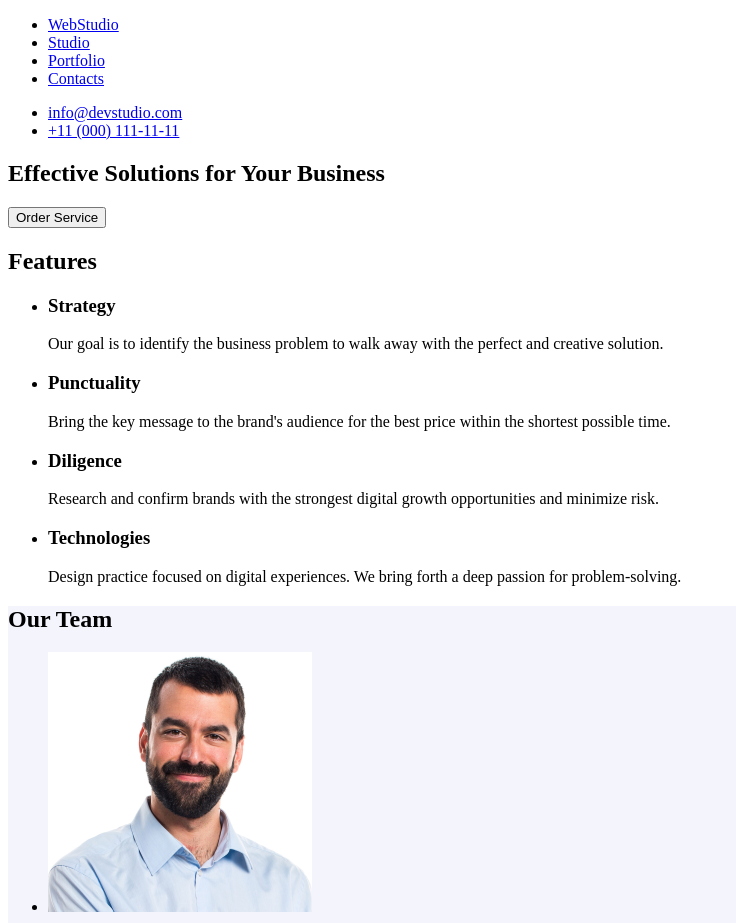
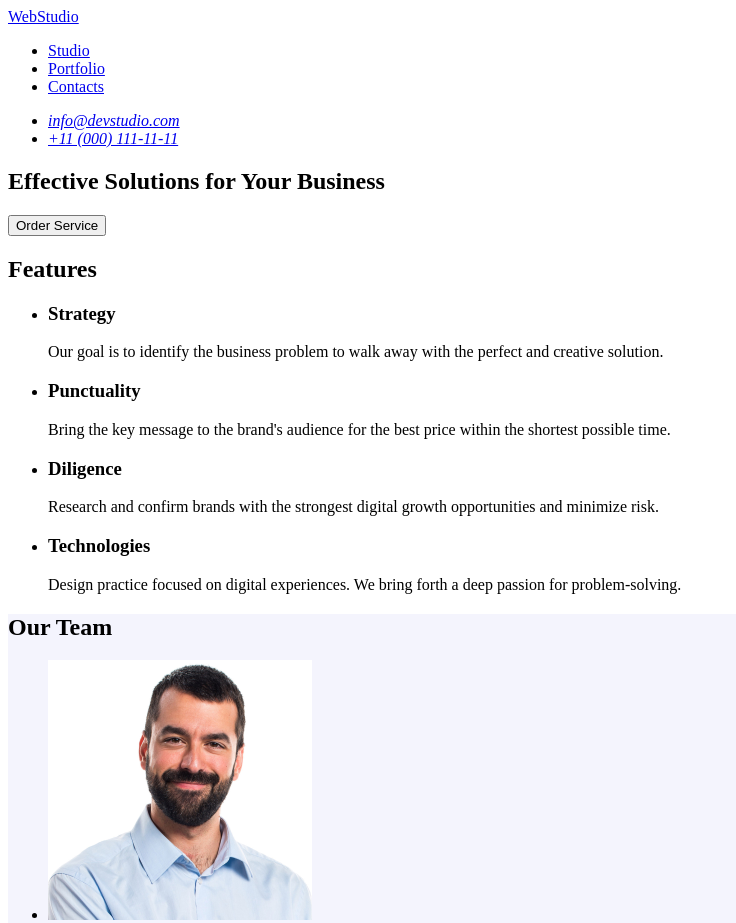
Before and after one commit to Gracious-ann/goit-markup-hw-01, a plain HTML site: page index.html in a window 1280 px wide. Shown: the top 923 px of the page, without its empty margins (0-736 px from the left). Drawn offline with Linux system fonts and the light colour scheme.

Commit message:
HM-1-HTML1.

```diff
--- a/index.html
+++ b/index.html
@@ -10,18 +10,21 @@
 <body>
     <header>
         <nav>
+            <a href="./index.html">WebStudio</a>
             <ul>
-                <li><a href="webstudio./index.html">WebStudio</a></li>
                 <li><a href="#">Studio</a></li>
                 <li><a href="#">Portfolio</a></li>
                 <li><a href="#">Contacts</a></li>
 
             </ul>
         </nav>
-        <ul>
+        <address>
+            <ul>
             <li><a href="mailto:info@devstudio.com">info@devstudio.com</a></li>
             <li><a href="tel:+110001111111">+11 (000) 111-11-11</a></li>
         </ul>
+    </address>
+
     </header>
     <main>
         <section style="background-image:url(/images/Dark-bg.jpg)">
@@ -83,13 +86,10 @@
         </section>
     </main>
     <footer style="background-color:#2E2F42">
-        <ul>
-            <li>
-                <a href="./index.html">WebStudio</a><br />
-                <br>Increase the flow of customers and sales for your business with digital marketing &amp; growth
+
+                <a href="./index.html">WebStudio</a>
+                <p>Increase the flow of customers and sales for your business with digital marketing &amp; growth
                     solutions.</p>
-            </li>
-        </ul>
     </footer>
 
 </body>
```
